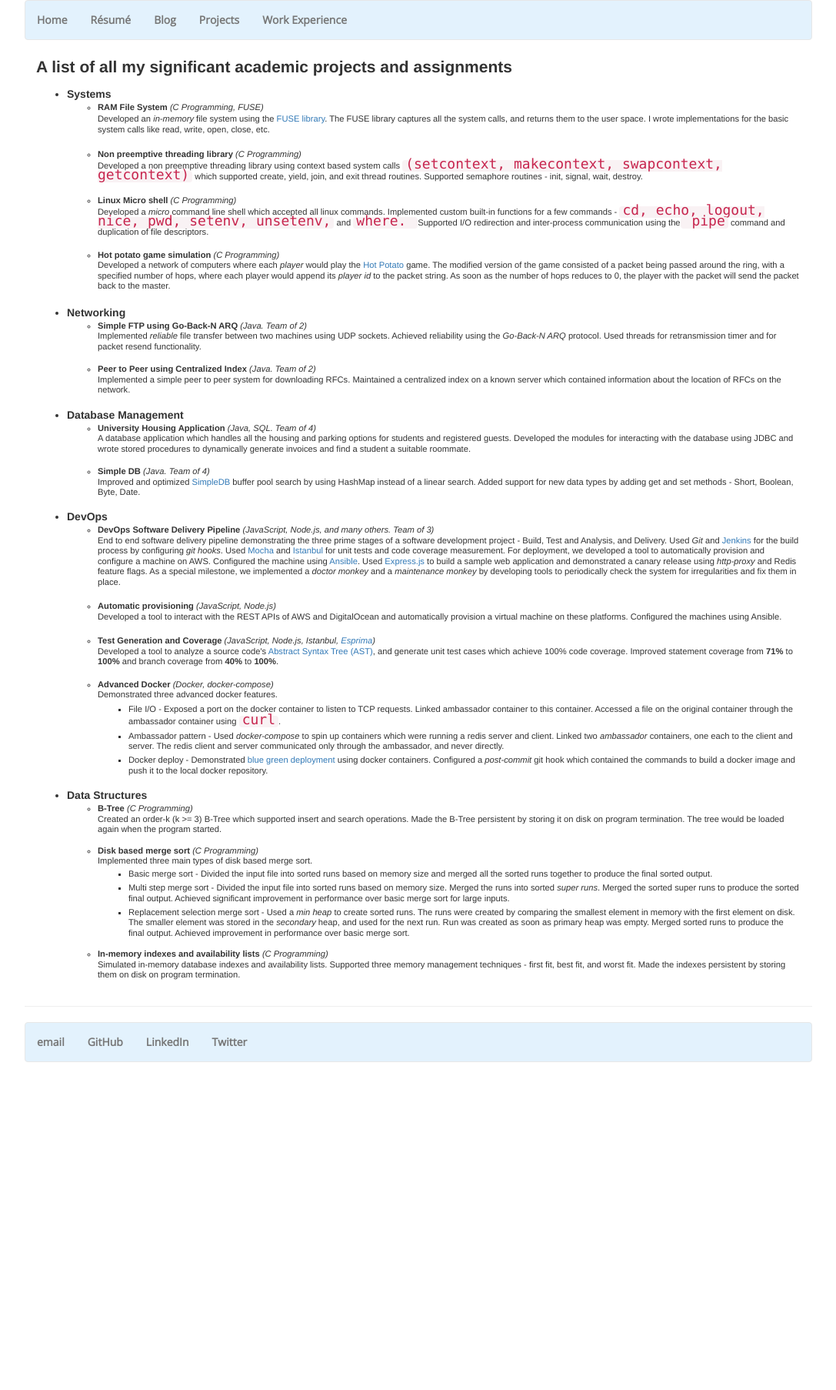
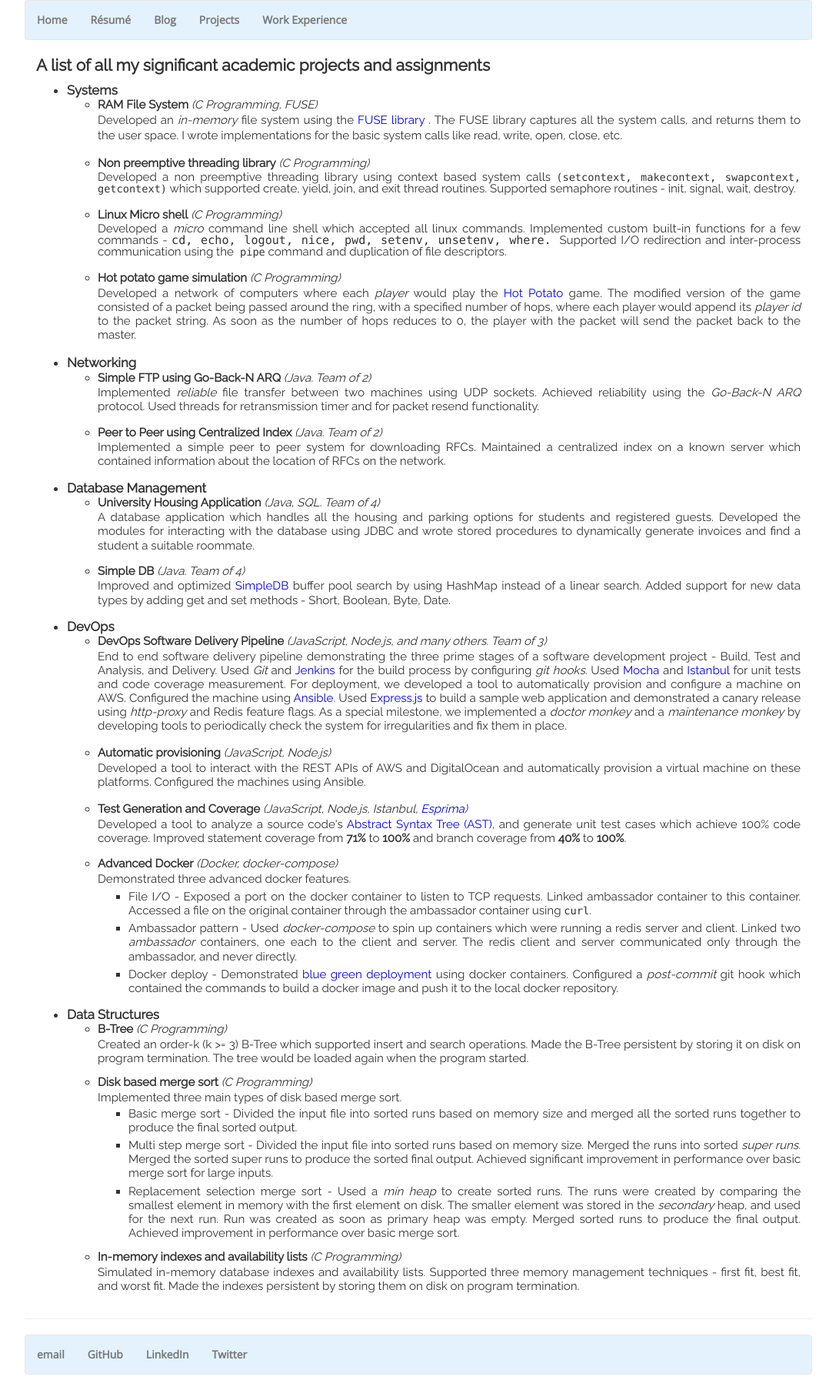
Before and after one commit to aneeshkher/aneeshkher.github.io, a Jekyll site: the page built from projects/index.html, in a window 1280 px wide. Shown: the whole page at 77% size, without its empty margins (96-1183 px from the left). Built offline with Jekyll 4.4.1, drawn with Linux system fonts in a browser that asks for light colours; nearby versions of some CDN libraries; some web fonts are replaced; before the commit the page ends 1400 px from its top, so only the background shows below that.

Commit message:
Refactor projects section.

```diff
--- a/css/main1.css
+++ b/css/main1.css
@@ -74,3 +74,8 @@
     text-justify: inter-word;
     font-family: 'Raleway', sans-serif;
 }
+
+#text-code {
+	font-family: 'Lucida Console';
+	font-size: 0.9em;
+}
--- a/projects/index.html
+++ b/projects/index.html
@@ -3,16 +3,18 @@
 title: "Aneesh's projects"
 ---
 
-<p class="para_gen" style="font-size: 1.5em"><b>A list of all my significant academic projects and assignments</b></p>
+<p class="p-gen" style="font-size: 1.5em"><b>A list of all my significant academic projects and assignments</b></p>
 
+<div class="p-gen">
 	<p>
-	<ul class="para_gen">
+		<ul>
 			<li><b>Systems</b>
-			<ul style="font-size: 0.8em; line-height: 1.3em;">
+				<ul style="font-size: 0.9em; line-height: 1.3em;">
 					<li style="margin-bottom: 17px;">
 						<b>RAM File System</b> <i>(C Programming, FUSE)</i>
 						<div style="margin-bottom: 17px;">
-						Developed an <i>in-memory</i> file system using the <a class="res" href="https://github.com/libfuse/libfuse">FUSE library</a>. The FUSE
+							Developed an <i>in-memory</i> file system using the <a class="text-link" href="https://github.com/libfuse/libfuse" target="_blank">FUSE library
+							</a>. The FUSE
 							library captures all the system calls, and returns them to the user space. I wrote implementations for the basic system calls like
 							read, write, open, close, etc.
 						</div>
@@ -20,8 +22,10 @@
 					<li style="margin-bottom: 17px;">
 						<b>Non preemptive threading library</b> <i>(C Programming)</i><br>
 						<div style="line-height: 1.0em;">
-						Developed a non preemptive threading library using context based system calls <code><font size="4">(setcontext, makecontext,
-						swapcontext, getcontext)</font></code> which supported create, yield, join, and exit thread routines. Supported semaphore
+							Developed a non preemptive threading library using context based system calls <span style="font-family: 'Lucida Console';
+							font-size: 0.9em">
+							(setcontext, makecontext,
+							swapcontext, getcontext)</span> which supported create, yield, join, and exit thread routines. Supported semaphore
 							routines - init, signal, wait, destroy.
 						</div>
 					</li>
@@ -29,16 +33,16 @@
 						<b>Linux Micro shell</b> <i>(C Programming)</i><br>
 						<div style="line-height: 1.0em;">
 							Developed a <i>micro</i> command line shell which accepted all linux commands. Implemented custom built-in functions for a few
-						commands - <code><font size="4">cd, echo, logout, nice, pwd, setenv, unsetenv,</font></code> and <code><font size="4">where.
-						</font></code> Supported I/O redirection and inter-process communication using the<code><font size="4"> pipe</font></code>
-						command and duplication of file descriptors.
+							commands - <span style="font-family: 'Lucida Console'">cd, echo, logout, nice, pwd, setenv, unsetenv, where.
+							</span> Supported I/O redirection and inter-process communication using the<span style="font-family: 'Lucida Console'; font-size:
+							0.9em"> pipe</span> command and duplication of file descriptors.
 						</div>
 					</li>
 					<li style="margin-bottom: 17px;">
 						<b>Hot potato game simulation</b> <i>(C Programming)</i>
 						<div style="line-height: 1.2em;">
 							Developed a network of computers where each <i>player</i> would play the
-						<a class="res" href="https://en.wikipedia.org/wiki/Hot_potato_(game)">Hot Potato</a> game. The modified version of the game consisted of a
+							<a class="text-link" href="https://en.wikipedia.org/wiki/Hot_potato_(game)" target="_blank">Hot Potato</a> game. The modified version of the game consisted of a
 							packet being passed around the ring, with a specified number of hops, where each player would append its <i>player id</i> to
 							the packet string. As soon as the number of hops reduces to 0, the player with the packet will send the packet back to the master.
 						</div>
@@ -46,7 +50,7 @@
 				</ul>
 			</li>
 			<li><b>Networking</b>
-			<ul style="font-size: 0.8em; line-height: 1.3em;">
+				<ul style="font-size: 0.9em; line-height: 1.3em;">
 					<li style="margin-bottom: 15px;">
 						<b>Simple FTP using Go-Back-N ARQ</b> <i>(Java. Team of 2)</i>
 						<div style="line-height: 1.2em">
@@ -64,7 +68,7 @@
 				</ul>
 			</li>
 			<li><b>Database Management</b>
-			<ul style="font-size: 0.8em; line-height: 1.3em;">
+				<ul style="font-size: 0.9em; line-height: 1.3em;">
 					<li style="margin-bottom: 15px;">
 						<b>University Housing Application</b> <i>(Java, SQL. Team of 4)</i>
 						<div style="line-height: 1.2em;">
@@ -76,7 +80,7 @@
 					<li style="margin-bottom: 15px;">
 						<b>Simple DB</b> <i>(Java. Team of 4)</i>
 						<div style="line-height: 1.2em;">
-						Improved and optimized <a class="res" href="http://www.cs.bc.edu/~sciore/simpledb/intro.html">SimpleDB</a> buffer pool
+							Improved and optimized <a class="text-link" href="http://www.cs.bc.edu/~sciore/simpledb/intro.html" target="_blank">SimpleDB</a> buffer pool
 							search by using HashMap instead of a linear search. Added support for new data types by adding get and set methods -
 							Short, Boolean, Byte, Date.
 						</div>
@@ -84,19 +88,19 @@
 				</ul>
 			</li>
 			<li><b>DevOps</b>
-			<ul style="font-size: 0.8em; line-height: 1.3em;">
+				<ul style="font-size: 0.9em; line-height: 1.3em;">
 					<li style="margin-bottom: 17px;">
 						<b>DevOps Software Delivery Pipeline</b> <i>(JavaScript, Node.js, and many others. Team of 3)</i>
 						<div style="line-height: 1.2em">
 							End to end software delivery pipeline demonstrating the three prime stages of a software development
 							project - Build, Test and Analysis, and Delivery. Used <i>Git</i> and
-						<a class="res" href="https://jenkins-ci.org/" target="_blank">Jenkins</a> for the build process by configuring
-						<i>git hooks</i>. Used <a class="res" href="https://mochajs.org/" target="_blank">Mocha</a> and
-						<a class="res" href="https://gotwarlost.github.io/istanbul/" target="_blank">Istanbul</a> for unit tests and code coverage
+							<a class="text-link" href="https://jenkins-ci.org/" target="_blank">Jenkins</a> for the build process by configuring
+							<i>git hooks</i>. Used <a class="text-link" href="https://mochajs.org/" target="_blank">Mocha</a> and
+							<a class="text-link" href="https://gotwarlost.github.io/istanbul/" target="_blank">Istanbul</a> for unit tests and code coverage
 							measurement. For deployment, we developed a tool to automatically provision and configure a machine on AWS.
-						Configured the machine using <a class="res" href="http://www.ansible.com/" target="_blank">Ansible</a>.
-						Used <a href="http://expressjs.com/" class="res" target="_blank">Express.js</a> to build a sample web application and demonstrated
-						a canary release using <i>http-proxy</i> and <a href="http://redis.io/" class="res" target="_blank"></a>Redis feature flags.
+							Configured the machine using <a class="text-link" href="http://www.ansible.com/" target="_blank">Ansible</a>.
+							Used <a href="http://expressjs.com/" class="text-link" target="_blank">Express.js</a> to build a sample web application and demonstrated
+							a canary release using <i>http-proxy</i> and <a href="http://redis.io/" class="text-link" target="_blank"></a>Redis feature flags.
 							As a special milestone, we implemented a
 							<i>doctor monkey</i> and a <i>maintenance monkey</i> by developing tools to periodically check the system
 							for irregularities and fix them in place.
@@ -110,11 +114,11 @@
 						</div>
 					</li>
 					<li style="margin-bottom: 15px;">
-					<b>Test Generation and Coverage</b> <i>(JavaScript, Node.js, Istanbul, <a href="http://esprima.org/" class="res" target="_blank">
+						<b>Test Generation and Coverage</b> <i>(JavaScript, Node.js, Istanbul, <a href="http://esprima.org/" class="text-link" target="_blank">
 						Esprima</a>)</i>
 						<div style="line-height: 1.2em">
 							Developed a tool to analyze a source code's
-						<a href="https://en.wikipedia.org/wiki/Abstract_syntax_tree" class="res" target="_blank">Abstract Syntax Tree (AST)</a>,
+							<a href="https://en.wikipedia.org/wiki/Abstract_syntax_tree" class="text-link" target="_blank">Abstract Syntax Tree (AST)</a>,
 							and generate unit test cases which achieve 100% code coverage. Improved
 							statement coverage from <b>71%</b> to <b>100%</b> and branch coverage from <b>40%</b> to <b>100%</b>.
 						</div>
@@ -127,7 +131,7 @@
 								<li style="margin-bottom: 5px;margin-top: 5px;">
 									File I/O - Exposed a port on the docker container to listen to TCP requests. Linked ambassador container
 									to this container. Accessed a file on the original container through the ambassador container using
-								<code><font size="4">curl</font></code>.
+									<span style="font-family: 'Lucida Console'; font-size: 0.9em">curl</span>.
 								</li>
 								<li style="margin-bottom: 5px;">
 									Ambassador pattern - Used <i>docker-compose</i> to spin up containers which were running a redis server
@@ -135,7 +139,7 @@
 									and server communicated only through the ambassador, and never directly.
 								</li>
 								<li style="margin-bottom: 5px;">
-								Docker deploy - Demonstrated <a class="res" target="_blank" href="http://martinfowler.com/bliki/BlueGreenDeployment.html">
+									Docker deploy - Demonstrated <a class="text-link" target="_blank" href="http://martinfowler.com/bliki/BlueGreenDeployment.html">
 									blue green deployment</a> using docker containers. Configured a <i>post-commit</i> git hook which contained the
 									commands to build a docker image and push it to the local docker repository.
 								</li>
@@ -145,7 +149,7 @@
 				</ul>
 			</li>
 			<li><b>Data Structures</b>
-			<ul style="font-size: 0.8em; line-height: 1.3em;">
+				<ul style="font-size: 0.9em; line-height: 1.3em;">
 					<li style="margin-bottom: 13px;">
 						<b>B-Tree</b> <i>(C Programming)</i>
 						<div style="line-height: 1.2em">
@@ -187,3 +191,5 @@
 			</li>
 		</ul>
 	</p>
+
+</div>
```
Also changed, not shown: resume/index.html (+15 -10 lines), work_exp/index.html (+15 -8 lines), 1 other file. Lines whose indentation alone changed are shown as unchanged.
